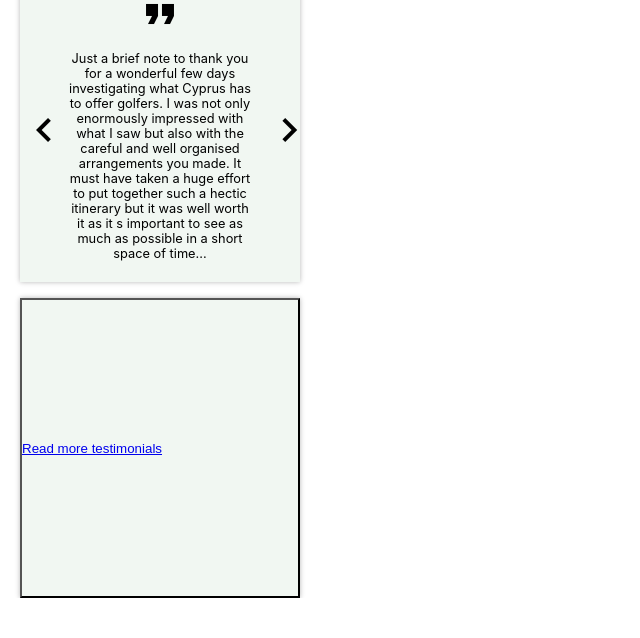
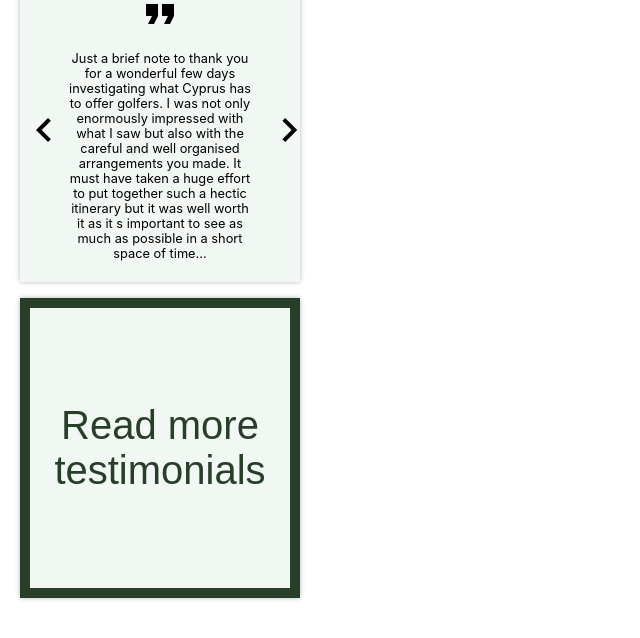
Before and after one commit to annaszalkiewicz/eaglegolfgroup, a React (Create React App) app: page / in a window 1280 px wide. Shown: the part 6348-6986 px from the top of the page, without its empty margins (0-640 px from the left). Built offline with nearby package versions, Linux system fonts and the light colour scheme.

Commit message:
Add styling to testimonials button

```diff
--- a/src/css/_index.scss
+++ b/src/css/_index.scss
@@ -143,7 +143,7 @@ main {
   display: grid;
   justify-content: center;
   grid-template-columns: 300px;
-  grid-template-rows: 300px 550px repeat(17, 300px);
+  grid-template-rows: 300px 550px repeat(24, 300px);
   grid-auto-rows: min(300px);
   grid-template-areas:
     "homeLogo"
@@ -163,7 +163,8 @@ main {
     "eventItem3"
     "eventItem4"
     "testimonialsHeader"
-    "testimonialsItem1";
+    "testimonialsItem1"
+    "testimonialsButton";
   grid-gap: 1em;
 }
 
@@ -313,6 +314,18 @@ main {
   font-size: 3em;
 }
 
+.testimonials-button {
+  grid-area: testimonialsButton;
+  border: solid 10px $color-4;
+  background-color: $color-7;
+  text-align: center;
+  font-size: 2.5em;
+  a {
+    color: $color-4;
+    text-decoration: none;
+  }
+}
+
 // CAROUSEL
 
 .carousel {
```
